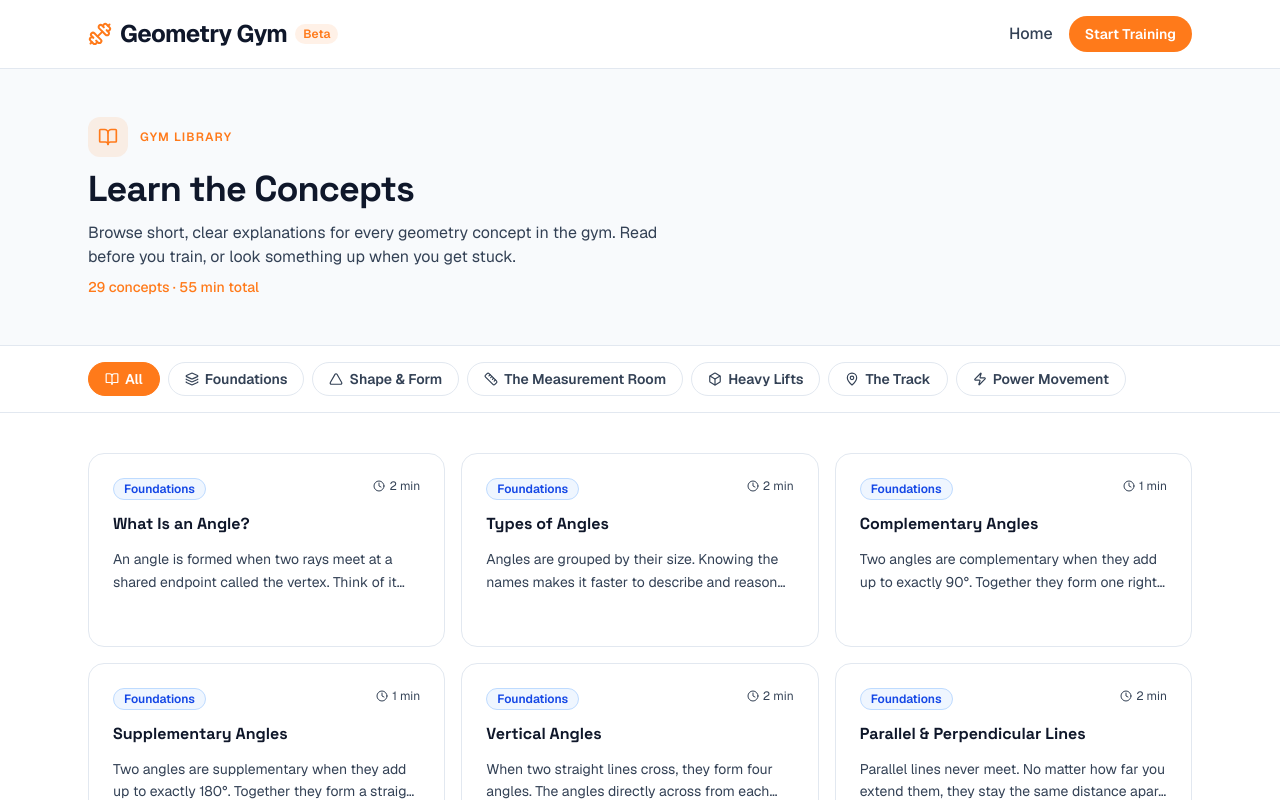
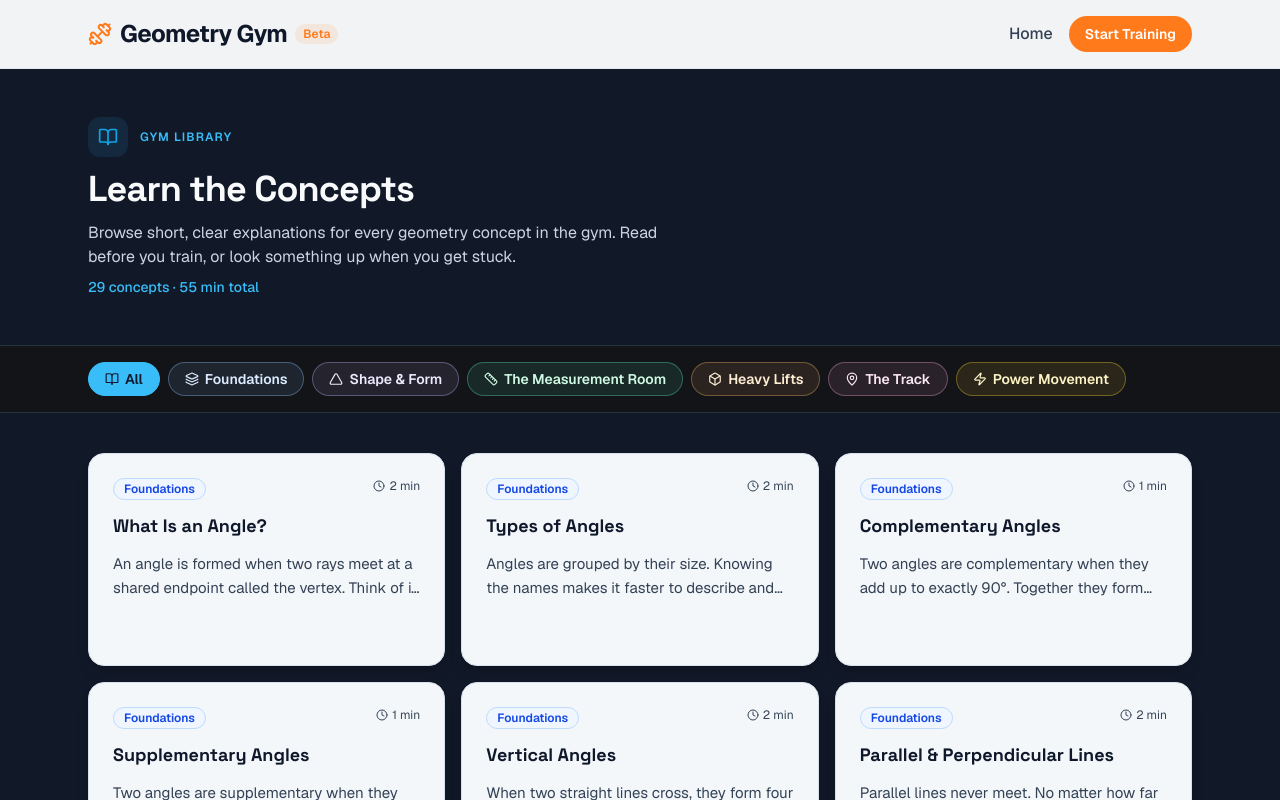
Before and after one commit to phaseshifter1/geometry-gym, a Next.js app: page /library in a window 1280 px wide. Shown: the top 800 px of the page. Built offline with nearby package versions, Linux system fonts and the light colour scheme.

Commit message:
Refresh library visual theme

```diff
--- a/app/library/page.tsx
+++ b/app/library/page.tsx
@@ -25,6 +25,37 @@ const TOPIC_COLORS: Record<TopicId, string> = {
   power:        'bg-yellow-50 text-yellow-700 border-yellow-200',
 };
 
+const FILTER_COLORS: Record<TopicId | 'all', { active: string; inactive: string }> = {
+  all: {
+    active: 'border-accent bg-accent text-[#0F172A]',
+    inactive: 'border-accent/35 bg-accent/10 text-sky-100 hover:border-accent/70 hover:bg-accent/15 hover:text-white',
+  },
+  foundations: {
+    active: 'border-blue-300 bg-blue-300 text-[#0F172A]',
+    inactive: 'border-blue-300/35 bg-blue-300/10 text-blue-100 hover:border-blue-300/70 hover:bg-blue-300/15 hover:text-white',
+  },
+  'shape-form': {
+    active: 'border-violet-300 bg-violet-300 text-[#0F172A]',
+    inactive: 'border-violet-300/35 bg-violet-300/10 text-violet-100 hover:border-violet-300/70 hover:bg-violet-300/15 hover:text-white',
+  },
+  measurement: {
+    active: 'border-emerald-300 bg-emerald-300 text-[#0F172A]',
+    inactive: 'border-emerald-300/35 bg-emerald-300/10 text-emerald-100 hover:border-emerald-300/70 hover:bg-emerald-300/15 hover:text-white',
+  },
+  volume: {
+    active: 'border-orange-300 bg-orange-300 text-[#0F172A]',
+    inactive: 'border-orange-300/35 bg-orange-300/10 text-orange-100 hover:border-orange-300/70 hover:bg-orange-300/15 hover:text-white',
+  },
+  coordinates: {
+    active: 'border-pink-300 bg-pink-300 text-[#0F172A]',
+    inactive: 'border-pink-300/35 bg-pink-300/10 text-pink-100 hover:border-pink-300/70 hover:bg-pink-300/15 hover:text-white',
+  },
+  power: {
+    active: 'border-amber-300 bg-amber-300 text-[#0F172A]',
+    inactive: 'border-amber-300/35 bg-amber-300/10 text-amber-100 hover:border-amber-300/70 hover:bg-amber-300/15 hover:text-white',
+  },
+};
+
 export default function LibraryPage() {
   const [activeFilter, setActiveFilter] = useState<TopicId | 'all'>('all');
   const allCards = getAllCards();
@@ -33,14 +64,14 @@ export default function LibraryPage() {
     : allCards.filter((c) => c.topic === activeFilter);
 
   return (
-    <div className="min-h-screen bg-white text-dark font-sans">
+    <div className="min-h-screen bg-[#111827] text-[#F8FAFC] font-sans">
 
       {/* Nav */}
-      <nav className="sticky top-0 z-50 border-b border-border bg-white/90 backdrop-blur-sm">
+      <nav className="sticky top-0 z-50 border-b border-border bg-white/95 text-dark backdrop-blur-sm">
         <div className="mx-auto flex max-w-6xl items-center justify-between px-6 py-4">
           <Link href="/" className="flex items-center gap-2 hover:opacity-80 transition-opacity">
             <Dumbbell className="h-6 w-6 text-primary" />
-            <span className="text-2xl font-bold tracking-tight">Geometry Gym</span>
+            <span className="text-2xl font-bold tracking-tight text-dark">Geometry Gym</span>
             <span className="text-xs font-semibold text-primary bg-primary/10 px-2 py-0.5 rounded-full">Beta</span>
           </Link>
           <div className="flex items-center gap-4">
@@ -58,29 +89,29 @@ export default function LibraryPage() {
       </nav>
 
       {/* Header */}
-      <div className="border-b border-border bg-surface">
+      <div className="border-b border-[#263241] bg-[#111827]">
         <div className="mx-auto max-w-6xl px-6 py-12">
           <div className="flex items-center gap-3 mb-3">
-            <div className="flex h-10 w-10 items-center justify-center rounded-xl bg-primary/10">
-              <BookOpen className="h-5 w-5 text-primary" />
+            <div className="flex h-10 w-10 items-center justify-center rounded-xl bg-accent/10">
+              <BookOpen className="h-5 w-5 text-accent-dark" />
             </div>
-            <p className="text-xs font-semibold uppercase tracking-widest text-primary">Gym Library</p>
+            <p className="text-xs font-semibold uppercase tracking-widest text-accent">Gym Library</p>
           </div>
-          <h1 className="text-4xl font-extrabold tracking-tight text-dark">
+          <h1 className="text-4xl font-extrabold tracking-tight text-[#F8FAFC]">
             Learn the Concepts
           </h1>
-          <p className="mt-3 max-w-xl text-base text-muted">
+          <p className="mt-3 max-w-xl text-base text-[#CBD5E1]">
             Browse short, clear explanations for every geometry concept in the gym.
             Read before you train, or look something up when you get stuck.
           </p>
-          <p className="mt-2 text-sm font-medium text-primary">
+          <p className="mt-2 text-sm font-medium text-accent">
             {allCards.length} concepts · {allCards.reduce((a, c) => a + c.readTime, 0)} min total
           </p>
         </div>
       </div>
 
       {/* Filter pills */}
-      <div className="border-b border-border bg-white">
+      <div className="border-b border-[#263241] bg-[#121417]">
         <div className="mx-auto max-w-6xl px-6 py-4">
           <div className="flex flex-wrap gap-2">
             {TOPIC_FILTERS.map(({ id, label, icon: Icon }) => (
@@ -89,8 +120,8 @@ export default function LibraryPage() {
                 onClick={() => setActiveFilter(id)}
                 className={`flex items-center gap-1.5 rounded-full border px-4 py-1.5 text-sm font-semibold transition-colors ${
                   activeFilter === id
-                    ? 'border-primary bg-primary text-white'
-                    : 'border-border bg-white text-muted hover:border-primary/40 hover:text-dark'
+                    ? FILTER_COLORS[id].active
+                    : FILTER_COLORS[id].inactive
                 }`}
               >
                 <Icon className="h-3.5 w-3.5" />
@@ -108,7 +139,7 @@ export default function LibraryPage() {
             <Link
               key={card.id}
               href={`/library/${card.id}`}
-              className="group flex flex-col gap-3 rounded-2xl border border-border bg-white p-6 transition-all hover:border-primary/40 hover:shadow-md"
+              className="group flex flex-col gap-3 rounded-2xl border border-[#D7E2EC] bg-[#F3F7FA] p-6 shadow-lg shadow-black/10 transition-all hover:border-accent/60 hover:shadow-xl"
             >
               <div className="flex items-start justify-between gap-2">
                 <span className={`inline-flex items-center rounded-full border px-2.5 py-0.5 text-xs font-semibold ${TOPIC_COLORS[card.topic]}`}>
@@ -119,13 +150,13 @@ export default function LibraryPage() {
                   {card.readTime} min
                 </span>
               </div>
-              <h2 className="text-base font-bold text-dark group-hover:text-primary transition-colors">
+              <h2 className="text-lg font-bold text-dark transition-colors group-hover:text-accent-dark">
                 {card.title}
               </h2>
-              <p className="text-sm leading-relaxed text-muted line-clamp-2">
+              <p className="text-[15px] leading-relaxed text-muted line-clamp-2">
                 {card.body[0]}
               </p>
-              <div className="flex items-center gap-1 text-xs font-semibold text-primary opacity-0 transition-opacity group-hover:opacity-100 mt-auto">
+              <div className="mt-auto inline-flex w-fit items-center gap-1 rounded-full bg-accent/10 px-2.5 py-1 text-sm font-semibold text-accent-dark opacity-0 transition-opacity group-hover:opacity-100">
                 Read more <ChevronRight className="h-3 w-3" />
               </div>
             </Link>
```
Also changed, not shown: app/library/[id]/page.tsx (+18 -18 lines).
